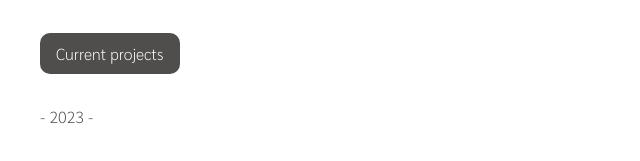
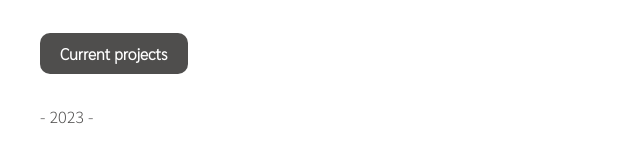
Before and after one commit to istvan-tamas/exonbyte-blog, a Gatsby site: page / in a window 1280 px wide. Shown: the part 363-524 px from the top of the page, 0-640 px from the left. Built offline with nearby package versions, Linux system fonts and the light colour scheme; Gatsby itself is replaced by a stand-in of ours.

Commit message:
Home module update

```diff
--- a/package.json
+++ b/package.json
@@ -13,7 +13,7 @@
 		"test": "echo \"Write tests! -> https://gatsby.dev/unit-testing\" && exit 1"
 	},
 	"dependencies": {
-		"gatsby": "^5.12.11",
+		"gatsby": "^5.13.1",
 		"react": "^18.2.0",
 		"react-dom": "^18.2.0"
 	},
--- a/src/css/home.module.css
+++ b/src/css/home.module.css
@@ -8,9 +8,10 @@
 .btn {
 	display: inline-block;
 	background: #4f4e4d;
-	padding: 10px 16px;
+	padding: 10px 20px;
 	border-radius: 10px;
 	margin-top: 20px;
 	font-weight: 500;
 	color: #fff;
+	font-weight: bold;
 }
```
Also changed, not shown: 1 other file.
